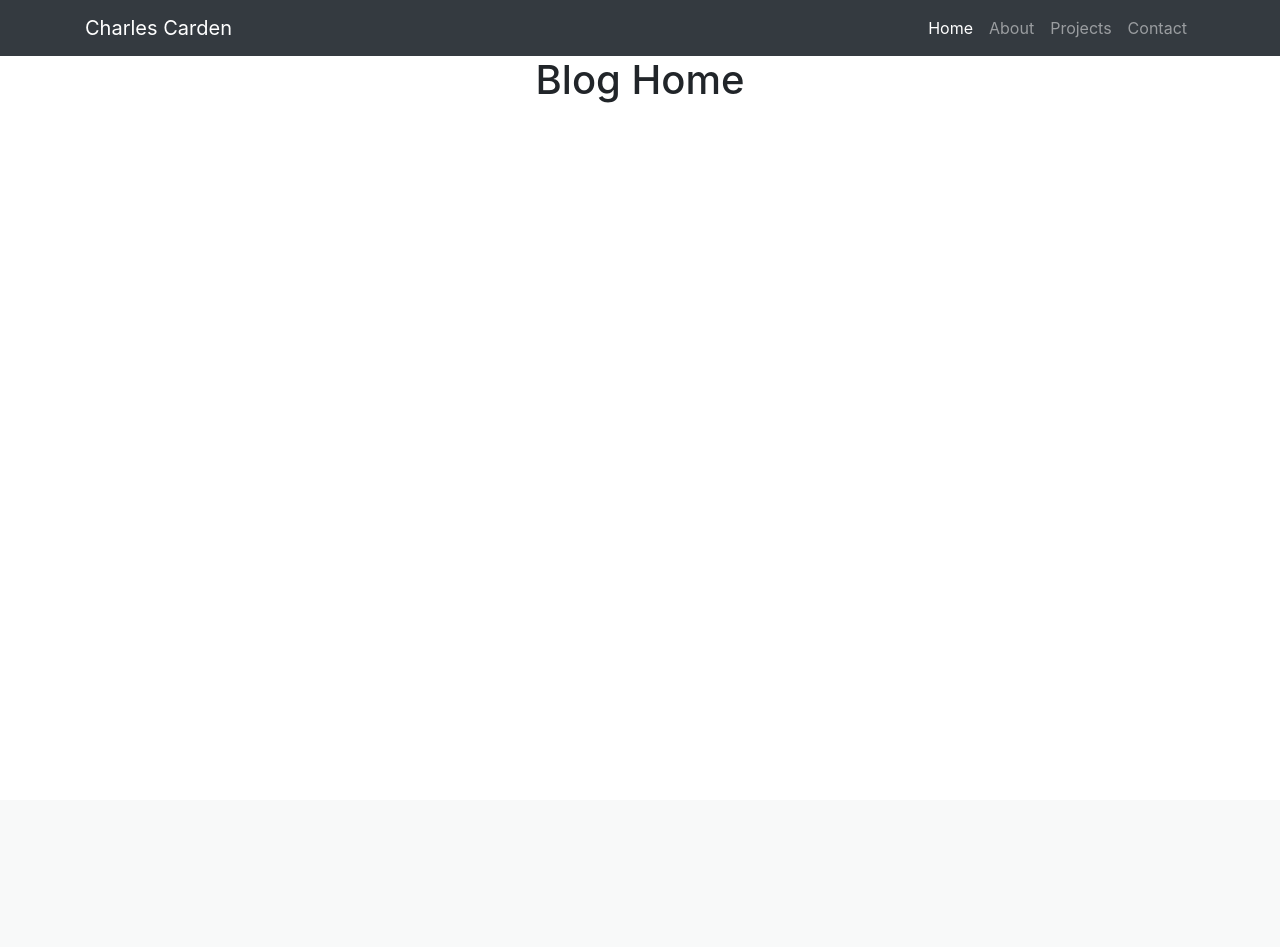
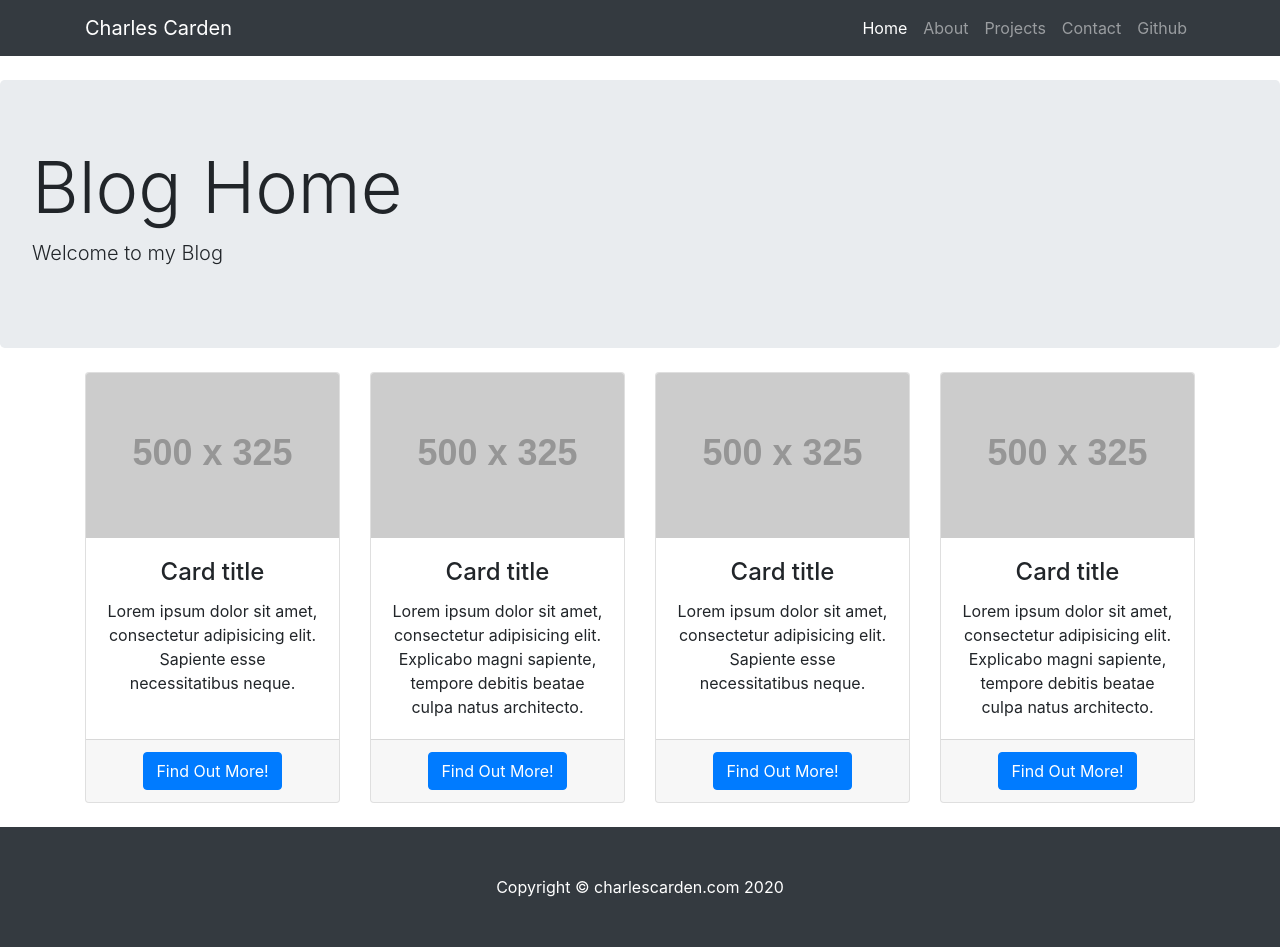
Before and after one commit to cwcarden/django_project, a Django app: page / in a window 1280 px wide. Before the commit the page ends 103 px from the top, so only its background shows below. Run offline with Django 3.2, Linux system fonts and the light colour scheme; grey boxes labelled with a size stand in for pictures from a placeholder-image service; some libraries are stand-ins or nearby versions.

Commit message:
changed bootstrap template and reroutes

```diff
--- /dev/null
+++ b/django_project/blog/static/blog/css/heroic-features.css
@@ -0,0 +1,8 @@
+/*!
+ * Start Bootstrap - Heroic Features (https://startbootstrap.com/templates/heroic-features)
+ * Copyright 2013-2020 Start Bootstrap
+ * Licensed under MIT (https://github.com/StartBootstrap/startbootstrap-heroic-features/blob/master/LICENSE)
+ */
+body {
+  padding-top: 56px;
+}
--- a/django_project/blog/templates/blog/base.html
+++ b/django_project/blog/templates/blog/base.html
@@ -9,17 +9,18 @@
   <meta name="description" content="">
   <meta name="author" content="">
 
-  <title>My Blog</title>
+  <title>Heroic Features - Start Bootstrap Template</title>
+  <!-- Bootstrap core CSS -->
+  <link href={% static 'blog/css/bootstrap.min.css' %} rel="stylesheet">
 
-  <!-- Bootstrap core CSS -->
-  <link href="{% static 'blog/css/bootstrap.min.css' %}" rel="stylesheet">
+  <!-- Custom styles for this template -->
+  <link href={% static 'blog/css/heroic-features.css' %} rel="stylesheet">
 
 </head>
-
 <body>
 
   <!-- Navigation -->
-  <nav class="navbar navbar-expand-lg navbar-dark bg-dark static-top">
+  <nav class="navbar navbar-expand-lg navbar-dark bg-dark fixed-top">
     <div class="container">
       <a class="navbar-brand" href="/">Charles Carden</a>
       <button class="navbar-toggler" type="button" data-toggle="collapse" data-target="#navbarResponsive" aria-controls="navbarResponsive" aria-expanded="false" aria-label="Toggle navigation">
@@ -41,17 +42,33 @@
           <li class="nav-item">
             <a class="nav-link" href="/contact">Contact</a>
           </li>
+          <li class="github-logo">
+            <a class="nav-link" href="https://github.com/equineranch" target="_blank">Github</a>
+          </li>
         </ul>
       </div>
     </div>
   </nav>
 
+  {% block content %}{% endblock %}
+
+  <!-- Footer -->
+  <footer class="py-5 bg-dark">
+    <div class="container">
+
+      <p class="m-0 text-center text-white">Copyright &copy; charlescarden.com 2020</p>
+
+    </div>
+    <!-- /.container -->
+  </footer>
+
+  <!-- Bootstrap core JavaScript -->
+  <script src={% static 'blog/jquery/jquery.min.js' %}></script>
+  <script src={% static 'blog/js/bootstrap.bundle.min.js' %}></script>
+
+</body>
+
+</html>
 
 
-  <!-- Bootstrap core JavaScript -->
-  <script src="{% static 'blog/jquery/jquery.slim.min.js' %}"></script>
-  <script src="{% static 'blog/js/bootstrap.bundle.min.js' %}"></script>
-
-</body>
-    {% block content %}{% endblock %}
 </html>
--- a/django_project/blog/templates/blog/home.html
+++ b/django_project/blog/templates/blog/home.html
@@ -1,6 +1,80 @@
 {% extends "blog/base.html" %}
 
 {% block content %}
-    <center><h1>Blog Home</h1></center>
+
+<!-- Jumbotron Header -->
+    <header class="jumbotron my-4">
+      <h1 class="display-3">Blog Home</h1>
+      <p class="lead">Welcome to my Blog</p>
+    </header>
+      <!-- Page Content -->
+  <div class="container">
+
+
+
+    <!-- Page Features -->
+    <div class="row text-center">
+
+      <div class="col-lg-3 col-md-6 mb-4">
+        <div class="card h-100">
+          <img class="card-img-top" src="http://placehold.it/500x325" alt="">
+          <div class="card-body">
+            <h4 class="card-title">Card title</h4>
+            <p class="card-text">Lorem ipsum dolor sit amet, consectetur adipisicing elit. Sapiente esse necessitatibus neque.</p>
+          </div>
+          <div class="card-footer">
+            <a href="#" class="btn btn-primary">Find Out More!</a>
+          </div>
+        </div>
+      </div>
+
+      <div class="col-lg-3 col-md-6 mb-4">
+        <div class="card h-100">
+          <img class="card-img-top" src="http://placehold.it/500x325" alt="">
+          <div class="card-body">
+            <h4 class="card-title">Card title</h4>
+            <p class="card-text">Lorem ipsum dolor sit amet, consectetur adipisicing elit. Explicabo magni sapiente, tempore debitis beatae culpa natus architecto.</p>
+          </div>
+          <div class="card-footer">
+            <a href="#" class="btn btn-primary">Find Out More!</a>
+          </div>
+        </div>
+      </div>
+
+      <div class="col-lg-3 col-md-6 mb-4">
+        <div class="card h-100">
+          <img class="card-img-top" src="http://placehold.it/500x325" alt="">
+          <div class="card-body">
+            <h4 class="card-title">Card title</h4>
+            <p class="card-text">Lorem ipsum dolor sit amet, consectetur adipisicing elit. Sapiente esse necessitatibus neque.</p>
+          </div>
+          <div class="card-footer">
+            <a href="#" class="btn btn-primary">Find Out More!</a>
+          </div>
+        </div>
+      </div>
+
+      <div class="col-lg-3 col-md-6 mb-4">
+        <div class="card h-100">
+          <img class="card-img-top" src="http://placehold.it/500x325" alt="">
+          <div class="card-body">
+            <h4 class="card-title">Card title</h4>
+            <p class="card-text">Lorem ipsum dolor sit amet, consectetur adipisicing elit. Explicabo magni sapiente, tempore debitis beatae culpa natus architecto.</p>
+          </div>
+          <div class="card-footer">
+            <a href="#" class="btn btn-primary">Find Out More!</a>
+          </div>
+        </div>
+      </div>
+
+    </div>
+    <!-- /.row -->
+
+  </div>
+  <!-- /.container -->
+
+
+
+
 
 {% endblock content %}
--- a/django_project/blog/views.py
+++ b/django_project/blog/views.py
@@ -2,7 +2,8 @@ from django.shortcuts import render
 from django.http import HttpResponse
 
 def home(request):
-    return render(request, 'blog/home.html')
+    context = {'posts': posts}
+    return render(request, 'blog/home.html', context)
 
 def about(request):
     return render(request, 'blog/about.html')
@@ -12,3 +13,20 @@ def projects(request):
 
 def contact(request):
     return render(request, 'blog/contact.html')
+
+
+
+posts = [
+    {
+        "author": "charles carden",
+        "title": "blog post 1",
+        "content": "First content",
+        "date_posted": "august 2020"
+    },
+    {
+        "author": "bio",
+        "title": "blog post 2",
+        "content": "second content",
+        "date_posted": "august 3, 2020"
+    }
+]
```
Also changed, not shown: django_project/blog/templates/blog/about.html (+6 -1 lines), django_project/blog/templates/blog/contact.html (+6 -1 lines), django_project/blog/templates/blog/projects.html (+6 -2 lines).
